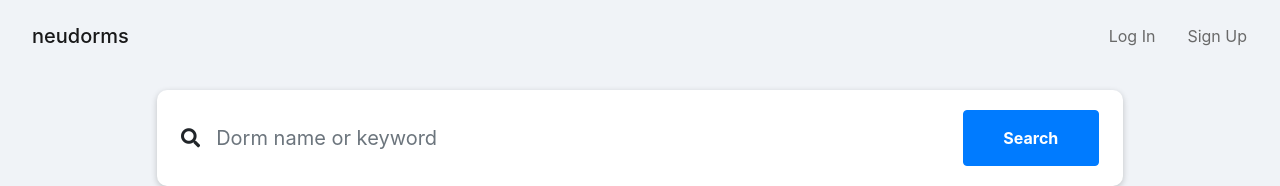
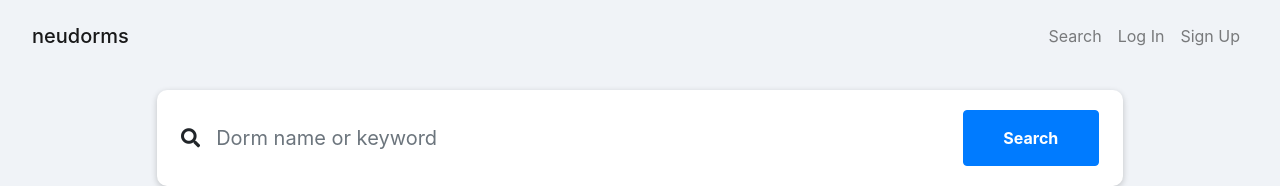
Before and after one commit to arytonhoi/neudorms, a React (Create React App) app in the folder react-client/: page / in a window 1280 px wide. Shown: the top 186 px of the page. Built offline with nearby package versions, Linux system fonts and the light colour scheme; no server answers.

Commit message:
fixed navbar responsive

```diff
--- a/react-client/src/components/home/NavBar.js
+++ b/react-client/src/components/home/NavBar.js
@@ -1,5 +1,8 @@
 import React from "react";
 import { Link } from "react-router-dom";
+import "bootstrap/js/dist/collapse";
+import $ from "jquery";
+import "./navbar.css";
 
 export default function NavBar(props) {
   return (
@@ -15,48 +18,57 @@ export default function NavBar(props) {
         aria-controls="navbarText"
         aria-expanded="false"
         aria-label="Toggle navigation"
+        onClick={() => $("#navbarText").toggleClass("justify-content-end")}
       >
         <span className="navbar-toggler-icon"></span>
       </button>
-        <div className="collapse navbar-collapse mr-3" id="navbarText">
-          <ul className="navbar-nav mr-auto" />
+      <div class="collapse navbar-collapse ml-3 mr-3 justify-content-end" id="navbarText">
         {props.loggedIn && (
-            <div className="row">
-              {/* <a className="nav-link profile" href="#">
-                Housing Group
-              </a> */}
+          <ul className="navbar-nav ml-auto">
+            <li className="nav-item">
               <Link className="nav-link profile" to="/search">
                 Search
               </Link>
+            </li>
             {props.role === "user" && (
+              <li className="nav-item">
                 <Link className="nav-link profile" to="/bookmarks">
                   Bookmarks
                 </Link>
+              </li>
             )}
-              <Link
-                className="nav-link profile"
-                to={`/profile`}
-              >
+
+            <li className="nav-item">
+              <Link className="nav-link profile" to={`/profile`}>
                 Profile
               </Link>
-              <Link
-                className="nav-link profile"
-                to="#"
-                onClick={props.logout}
-              >
+            </li>
+            <li className="nav-item">
+              <Link className="nav-link profile" to="#" onClick={props.logout}>
                 Log Out
               </Link>
-            </div>
+            </li>
+          </ul>
         )}
         {!props.loggedIn && (
-            <div className="row">
+          <ul className="navbar-nav ml-auto">
+            <li className="nav-item">
+              <Link className="nav-link profile" to="/search">
+                Search
+              </Link>
+            </li>
+            <li className="nav-item">
               <Link className="nav-link profile" to="/login">
                 Log In
               </Link>
+            </li>
+
+            <li className="nav-item">
               <Link className="nav-link profile" to="/register">
                 Sign Up
               </Link>
-            </div>
+            </li>
+          </ul>
         )}
       </div>
     </nav>
--- /dev/null
+++ b/react-client/src/components/home/navbar.css
@@ -0,0 +1,3 @@
+.nav-item {
+  text-align: left;
+}
```
Lines whose indentation alone changed are shown as unchanged.
